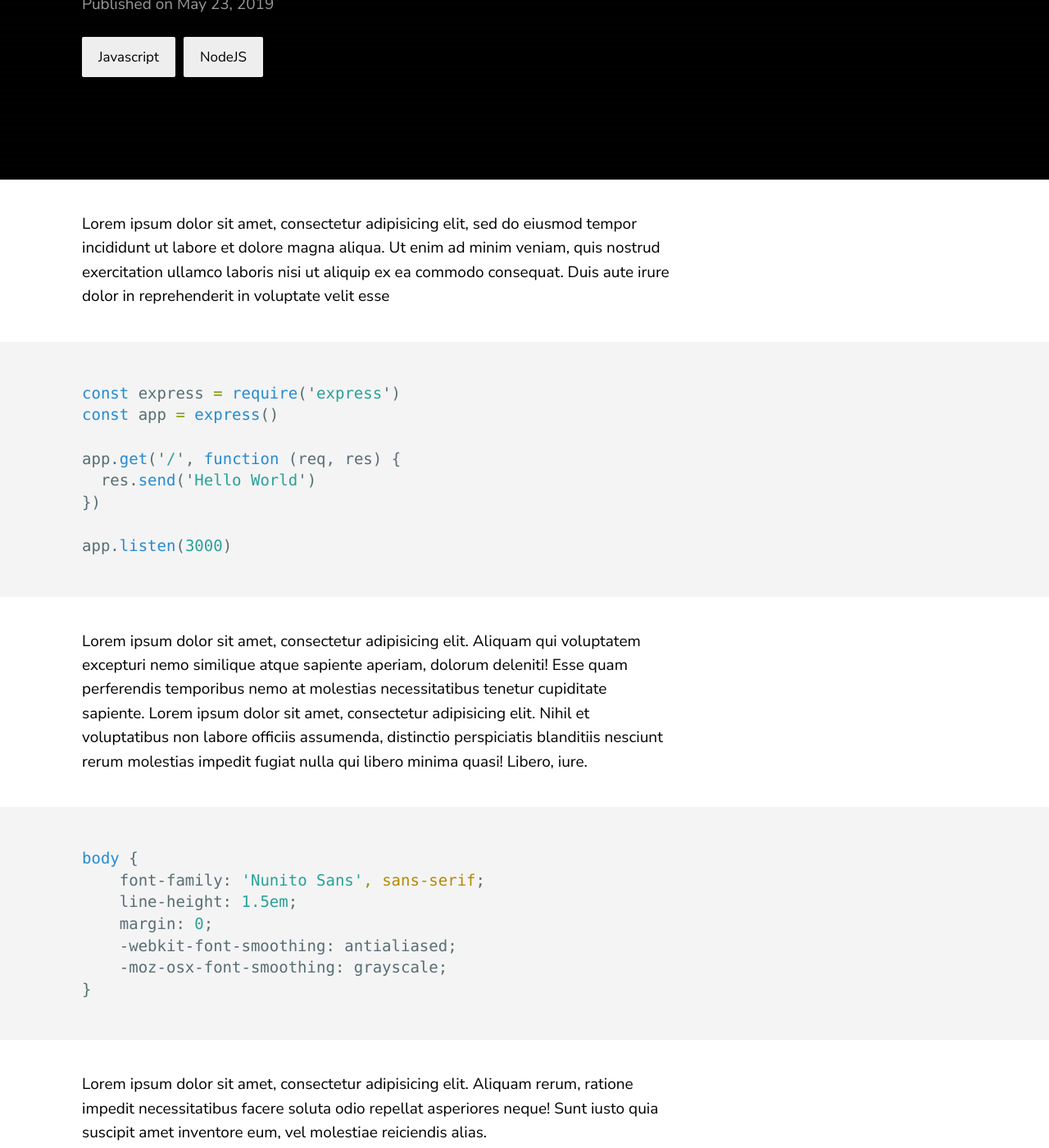
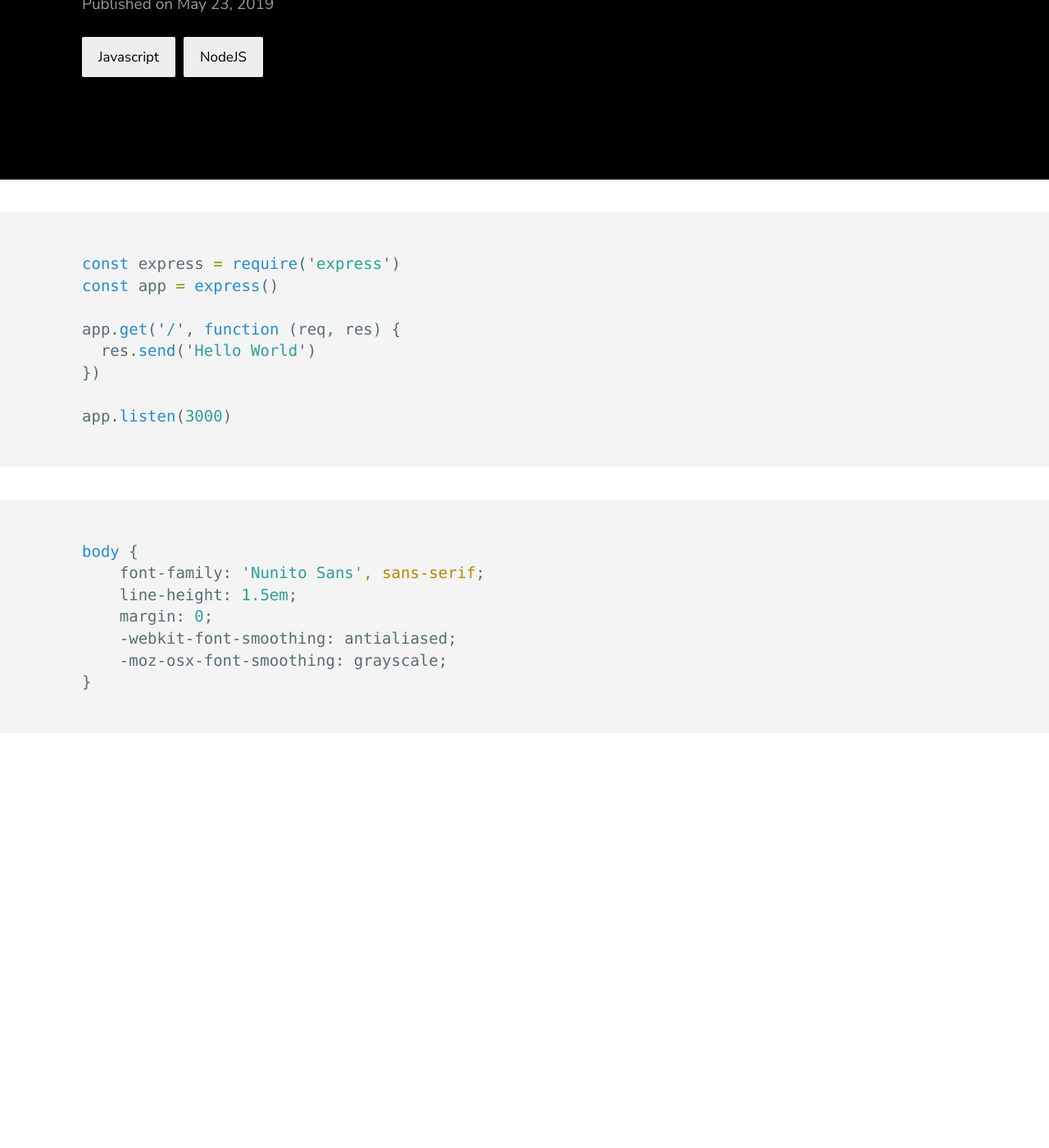
Before and after one commit to Developers-Official/hackintoanetwork.github.io, a Jekyll site: the page built from _posts/2019-06-30-coding-post.markdown, in a window 1280 px wide and 1400 px high, scrolled down 252 px. Shown: the whole window at 82% size. Built offline with Jekyll 4.4.1, drawn with Linux system fonts in a browser that asks for light colours; after the commit the page ends 1186 px from its top, so only the background shows below that.

Commit message:
Update 2019-06-30-coding-post.markdown

````diff
--- a/_posts/2019-06-30-coding-post.markdown
+++ b/_posts/2019-06-30-coding-post.markdown
@@ -5,7 +5,7 @@ description: An example post which shows code rendering.
 date:   2019-05-23 21:03:36 +0530
 categories: Javascript NodeJS
 ---
-Lorem ipsum dolor sit amet, consectetur adipisicing elit, sed do eiusmod tempor incididunt ut labore et dolore magna aliqua. Ut enim ad minim veniam, quis nostrud exercitation ullamco laboris nisi ut aliquip ex ea commodo consequat. Duis aute irure dolor in reprehenderit in voluptate velit esse
+
 
 ```javascript
 const express = require('express')
@@ -18,7 +18,7 @@ app.get('/', function (req, res) {
 app.listen(3000)
 ```
 
-Lorem ipsum dolor sit amet, consectetur adipisicing elit. Aliquam qui voluptatem excepturi nemo similique atque sapiente aperiam, dolorum deleniti! Esse quam perferendis temporibus nemo at molestias necessitatibus tenetur cupiditate sapiente. Lorem ipsum dolor sit amet, consectetur adipisicing elit. Nihil et voluptatibus non labore officiis assumenda, distinctio perspiciatis blanditiis nesciunt rerum molestias impedit fugiat nulla qui libero minima quasi! Libero, iure.
+
 
 ```scss
 body {
@@ -29,4 +29,3 @@ body {
 	-moz-osx-font-smoothing: grayscale;
 }
 ```
-Lorem ipsum dolor sit amet, consectetur adipisicing elit. Aliquam rerum, ratione impedit necessitatibus facere soluta odio repellat asperiores neque! Sunt iusto quia suscipit amet inventore eum, vel molestiae reiciendis alias.
````
